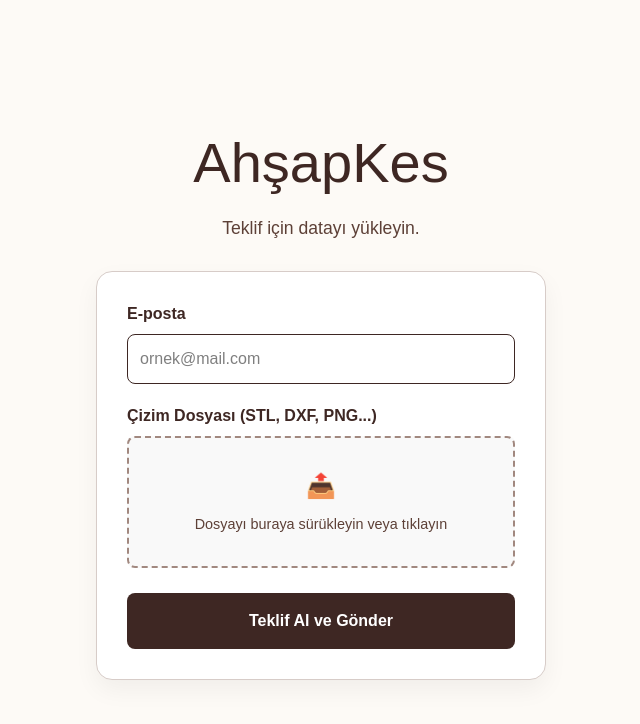
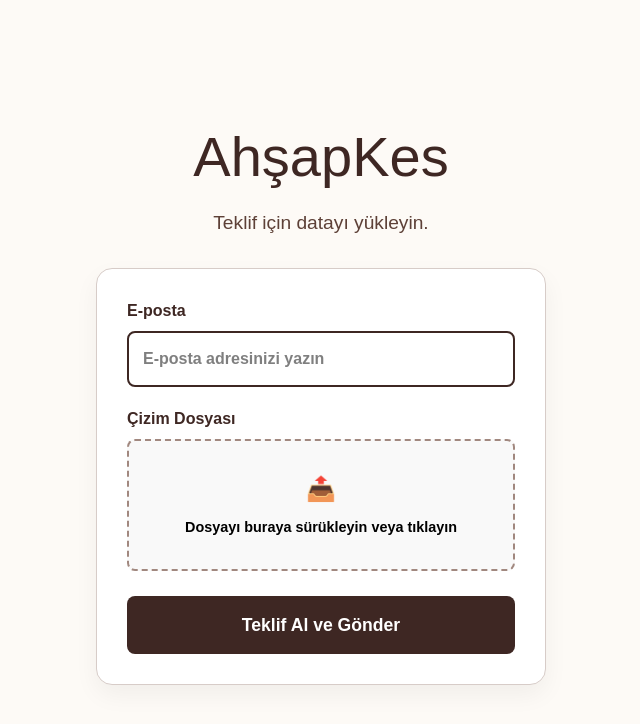
Before and after one commit to igtumt/ahsapkes, a Next.js app: page / in a window 1280 px wide. Shown: the top 724 px of the page, without its empty margins (319-959 px from the left). Built offline with nearby package versions, Linux system fonts and the light colour scheme; no server answers.

Commit message:
Resend paketi eklendi ve renkler koyulastirildi

```diff
--- a/app/page.tsx
+++ b/app/page.tsx
@@ -3,7 +3,6 @@ import { useState } from 'react';
 import { createClient } from '@supabase/supabase-js';
 import { upload } from '@vercel/blob/client';
 
-// Supabase Bağlantısı
 const supabase = createClient(
   process.env.NEXT_PUBLIC_SUPABASE_URL!,
   process.env.NEXT_PUBLIC_SUPABASE_ANON_KEY!
@@ -23,15 +22,13 @@ export default function Home() {
 
     try {
       setYukleniyor(true);
-      setMesaj("İşleminiz yapılıyor, lütfen bekleyin...");
+      setMesaj("İşleminiz yapılıyor...");
 
-      // 1. Dosyayı Vercel Blob'a yüklüyoruz
       const newBlob = await upload(file.name, file, {
         access: 'public',
         handleUploadUrl: '/api/upload',
       });
 
-      // 2. Gelen URL'i ve e-postayı Supabase'e kaydediyoruz
       const { error } = await supabase
         .from('basvurular')
         .insert([{
@@ -41,14 +38,13 @@ export default function Home() {
 
       if (error) throw error;
 
-      // 3. Gmail Bildirimi Gönder (Az önce oluşturduğun /api/send rotasına istek atar)
       await fetch('/api/send', {
         method: 'POST',
         headers: { 'Content-Type': 'application/json' },
         body: JSON.stringify({ email: email, fileUrl: newBlob.url }),
       });
 
-      setMesaj("Başarılı! Bilgileriniz alındı, size dönüş yapacağız.");
+      setMesaj("Başarılı! Teklif talebiniz alındı.");
       setEmail("");
       setFile(null);
     } catch (e: any) {
@@ -65,7 +61,7 @@ export default function Home() {
       backgroundColor: '#fdfaf6', padding: '20px'
     }}>
       <h1 style={{ color: '#3e2723', fontSize: '3.5rem', marginBottom: '10px' }}>AhşapKes</h1>
-      <p style={{ color: '#5d4037', fontSize: '1.1rem', marginBottom: '30px' }}>
+      <p style={{ color: '#5d4037', fontSize: '1.2rem', marginBottom: '30px', fontWeight: '500' }}>
         Teklif için datayı yükleyin.
       </p>
 
@@ -75,29 +71,28 @@ export default function Home() {
         boxShadow: '0 10px 25px rgba(0,0,0,0.05)'
       }}>
         <div style={{ marginBottom: '20px' }}>
-          <label style={{ display: 'block', marginBottom: '8px', fontWeight: '600', color: '#3e2723' }}>E-posta</label>
+          <label style={{ display: 'block', marginBottom: '8px', fontWeight: 'bold', color: '#3e2723' }}>E-posta</label>
           <input
             type="email"
-            placeholder="ornek@mail.com"
+            placeholder="E-posta adresinizi yazın"
             value={email}
             onChange={(e) => setEmail(e.target.value)}
             style={{
-              width: '100%', padding: '12px', border: '1px solid #3e2723',
-              borderRadius: '8px', fontSize: '1rem', outlineColor: '#3e2723',
-              color: '#000000', // Yazı rengi net siyah
-              backgroundColor: '#ffffff'
+              width: '100%', padding: '14px', border: '2px solid #3e2723',
+              borderRadius: '8px', fontSize: '1rem',
+              color: '#000000', // KESİN SİYAH YAZI
+              fontWeight: '600' // DAHA BELİRGİN
             }}
           />
         </div>
 
         <div style={{ marginBottom: '25px' }}>
-          <label style={{ display: 'block', marginBottom: '8px', fontWeight: '600', color: '#3e2723' }}>
-            Çizim Dosyası (STL, DXF, PNG...)
+          <label style={{ display: 'block', marginBottom: '8px', fontWeight: 'bold', color: '#3e2723' }}>
+            Çizim Dosyası
           </label>
           <div style={{
             position: 'relative', border: '2px dashed #a1887f', borderRadius: '8px',
-            padding: '30px 20px', textAlign: 'center', backgroundColor: file ? '#f1f8e9' : '#f9f9f9',
-            transition: 'all 0.3s ease'
+            padding: '30px 20px', textAlign: 'center', backgroundColor: file ? '#f1f8e9' : '#f9f9f9'
           }}>
             <input
               type="file"
@@ -105,7 +100,7 @@ export default function Home() {
               style={{ position: 'absolute', top: 0, left: 0, width: '100%', height: '100%', opacity: 0, cursor: 'pointer' }}
             />
             <div style={{ fontSize: '1.5rem', marginBottom: '10px' }}>{file ? '📄' : '📤'}</div>
-            <p style={{ color: '#5d4037', margin: 0, fontSize: '0.9rem', fontWeight: file ? '600' : '400' }}>
+            <p style={{ color: '#000000', margin: 0, fontSize: '0.9rem', fontWeight: '600' }}>
               {file ? `${file.name}` : "Dosyayı buraya sürükleyin veya tıklayın"}
             </p>
           </div>
@@ -116,8 +111,8 @@ export default function Home() {
           disabled={yukleniyor}
           style={{
             width: '100%', backgroundColor: yukleniyor ? '#a1887f' : '#3e2723',
-            color: '#fff', padding: '16px', border: 'none', borderRadius: '8px',
-            cursor: yukleniyor ? 'not-allowed' : 'pointer', fontWeight: 'bold', fontSize: '1rem'
+            color: '#ffffff', padding: '16px', border: 'none', borderRadius: '8px',
+            cursor: yukleniyor ? 'not-allowed' : 'pointer', fontWeight: 'bold', fontSize: '1.1rem'
           }}
         >
           {yukleniyor ? "Yükleniyor..." : "Teklif Al ve Gönder"}
@@ -128,7 +123,7 @@ export default function Home() {
             marginTop: '20px', padding: '12px', borderRadius: '8px', textAlign: 'center',
             backgroundColor: mesaj.includes("Hata") ? '#ffebee' : '#e8f5e9',
             color: mesaj.includes("Hata") ? '#c62828' : '#2e7d32',
-            fontSize: '0.9rem', border: '1px solid currentColor'
+            fontWeight: 'bold'
           }}>
             {mesaj}
           </div>
--- a/package.json
+++ b/package.json
@@ -13,7 +13,8 @@
     "@vercel/blob": "^2.0.0",
     "next": "16.1.1",
     "react": "19.2.3",
-    "react-dom": "19.2.3"
+    "react-dom": "19.2.3",
+    "resend": "^6.6.0"
   },
   "devDependencies": {
     "@tailwindcss/postcss": "^4",
```
Also changed, not shown: 1 other file (tests, documents, lock files or other folders).
